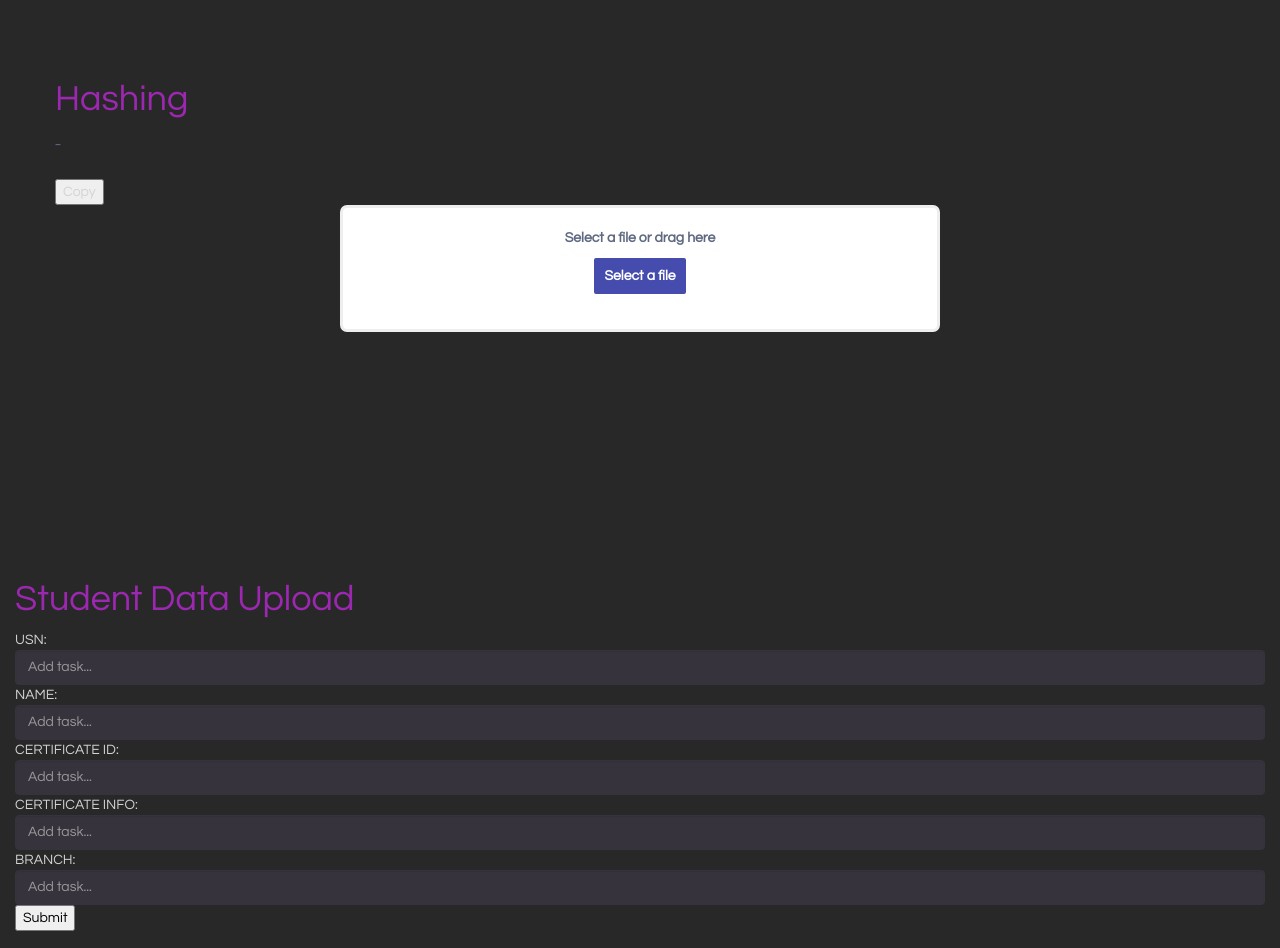
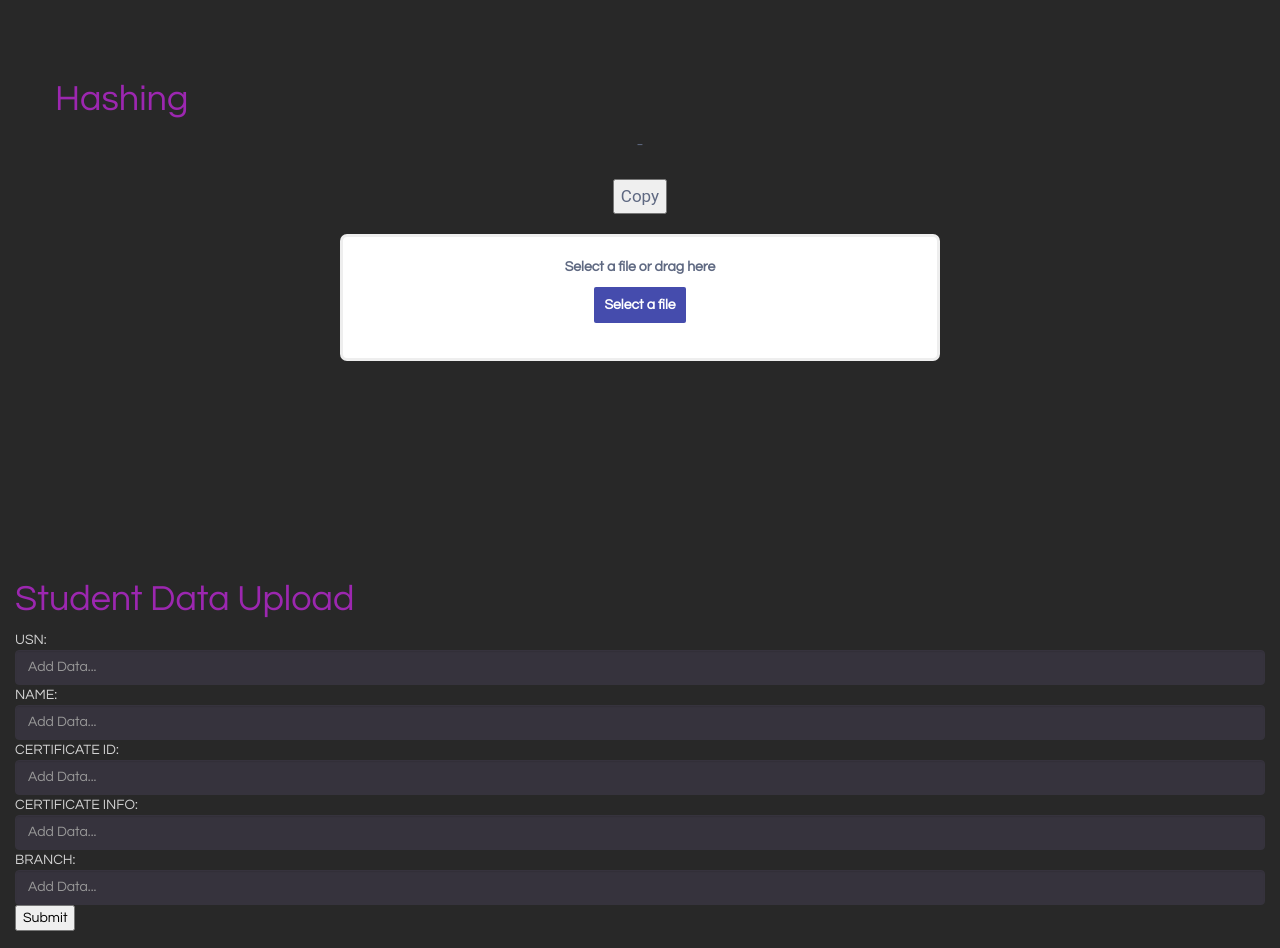
Before and after one commit to rishabjn/Final_Year_Project, a website: page src/index.html in a window 1280 px wide. Shown: the part 1440-2388 px from the top of the page. Drawn offline with nearby package versions, Linux system fonts and the light colour scheme; some icons are missing; files whose address does not match are found by name.

```diff
--- a/src/index.html
+++ b/src/index.html
@@ -40,7 +40,7 @@
                     </li>
                 </ul>
                 <ul class="nav navbar-nav navbar-right">
-                    <li><p id="accountAddress" class="page-scroll text-dark"></p>
+                    <li><p id="accountAddress" class="page-scroll text-danger"></p>
                     </li>
                     <li>
                         <a class="page-scroll" data-toggle="modal" title="A free Bootstrap video landing theme" href="#aboutModal">About</a>
@@ -53,7 +53,7 @@
         <div class="header-content">
             <div class="inner">
                 <h1 class="cursive">PROFILE VERIFICATION</h1>
-                <h4>A free and secure way to verify your profile</h4>
+                <h4>A free and secure way to verify your certificates</h4>
                 <hr>
                  &nbsp; <a href="#one" class="btn btn-primary btn-xl page-scroll">Get Started</a>
             </div>
@@ -78,8 +78,8 @@
         <div class="container">
             <div class="row">
                 <h1><a target="_blank">Hashing</a></h1>
-            <p id='md5' class="lead" >-</p>
-            <button onclick="myFunction()">Copy</button>
+            <p id='md5' align="center" class="lead" >-</p>
+           <p align="center"> <button  onclick="myFunction()">Copy</button></p>
 <form id="file-upload-form" class="uploader">
   <input id="file-upload" type="file" name="fileUpload" accept="image/*" />
 
@@ -108,15 +108,15 @@
         <div id="content">
     <h1><a target="_blank" >Student Data Upload</a></h1>
           <form onSubmit="App.setStudent(); return false;">
-              USN: <input id="usn" type="text" class="form-control"  placeholder="Add task..." required>
-              NAME: <input id="name" type="text" class="form-control" placeholder="Add task..." required>
-              CERTIFICATE ID: <input id="certid" type="text" class="form-control" placeholder="Add task..." required>
-              CERTIFICATE INFO: <input id="certinfo" type="text" class="form-control" placeholder="Add task..." required>
-              BRANCH: <input id="brch" type="text" class="form-control" placeholder="Add task..." required>
+              USN: <input id="usn" type="text" class="form-control"  placeholder="Add Data..." required>
+              NAME: <input id="name" type="text" class="form-control" placeholder="Add Data..." required>
+              CERTIFICATE ID: <input id="certid" type="text" class="form-control" placeholder="Add Data..." required>
+              CERTIFICATE INFO: <input id="certinfo" type="text" class="form-control" placeholder="Add Data..." required>
+              BRANCH: <input id="brch" type="text" class="form-control" placeholder="Add Data..." required>
               <input type="submit" STYLE="color: #000000">
             </form>
             <ul id="taskList" class="list-unstyled">
-          <BR>
+          <br>
           <div id="content">
             <table class="table">
               <thead>
@@ -141,10 +141,10 @@
             <div id="content">
             <h1><a target="_blank" >Teacher Data Upload</a></h1>
             <form onSubmit="App.setTeacher(); return true;">
-              NAME: <input id="name1" type="text" class="form-control" placeholder="Add task..." required>
-              DEGREE: <input id="deg" type="text" class="form-control" placeholder="Add task..." required>
-              DESIGNATION: <input id="des" type="text" class="form-control" placeholder="Add task..." required>
-              DOMAIN: <input id="domain" type="text" class="form-control" placeholder="Add task..." required>
+              NAME: <input id="name1" type="text" class="form-control" placeholder="Add Data..." required>
+              DEGREE: <input id="deg" type="text" class="form-control" placeholder="Add Data..." required>
+              DESIGNATION: <input id="des" type="text" class="form-control" placeholder="Add Data..." required>
+              DOMAIN: <input id="domain" type="text" class="form-control" placeholder="Add Data..." required>
             <input type="submit" STYLE="color: #000000" >
             </form>
         <br>
@@ -170,8 +170,8 @@
     <div id="content">
         <h1><a target="_blank" >Verify Portal</a></h1>
         <form onSubmit="App.verify(); return true;">
-              STUDENT ADDRESS : <input id="addr" type="text" class="form-control" placeholder="Add task..." required>
-              CERTIFICATE HASH: <input id="hash" type="text" class="form-control" placeholder="Add task..." required>
+              STUDENT ADDRESS : <input id="addr" type="text" class="form-control" placeholder="Add Data..." required>
+              CERTIFICATE HASH: <input id="hash" type="text" class="form-control" placeholder="Add Data..." required>
             <input type="submit" STYLE="color: #000000" >
             </form>
             <br>
@@ -395,6 +395,7 @@
           if (xhr.readyState == 4) {
           }
         };
+
         // Start upload
         xhr.open('POST', document.getElementById('file-upload-form').action, true);
         xhr.setRequestHeader('X-File-Name', file.name);
```
Also changed, not shown: build/contracts/Main.json, build/contracts/Migrations.json.
